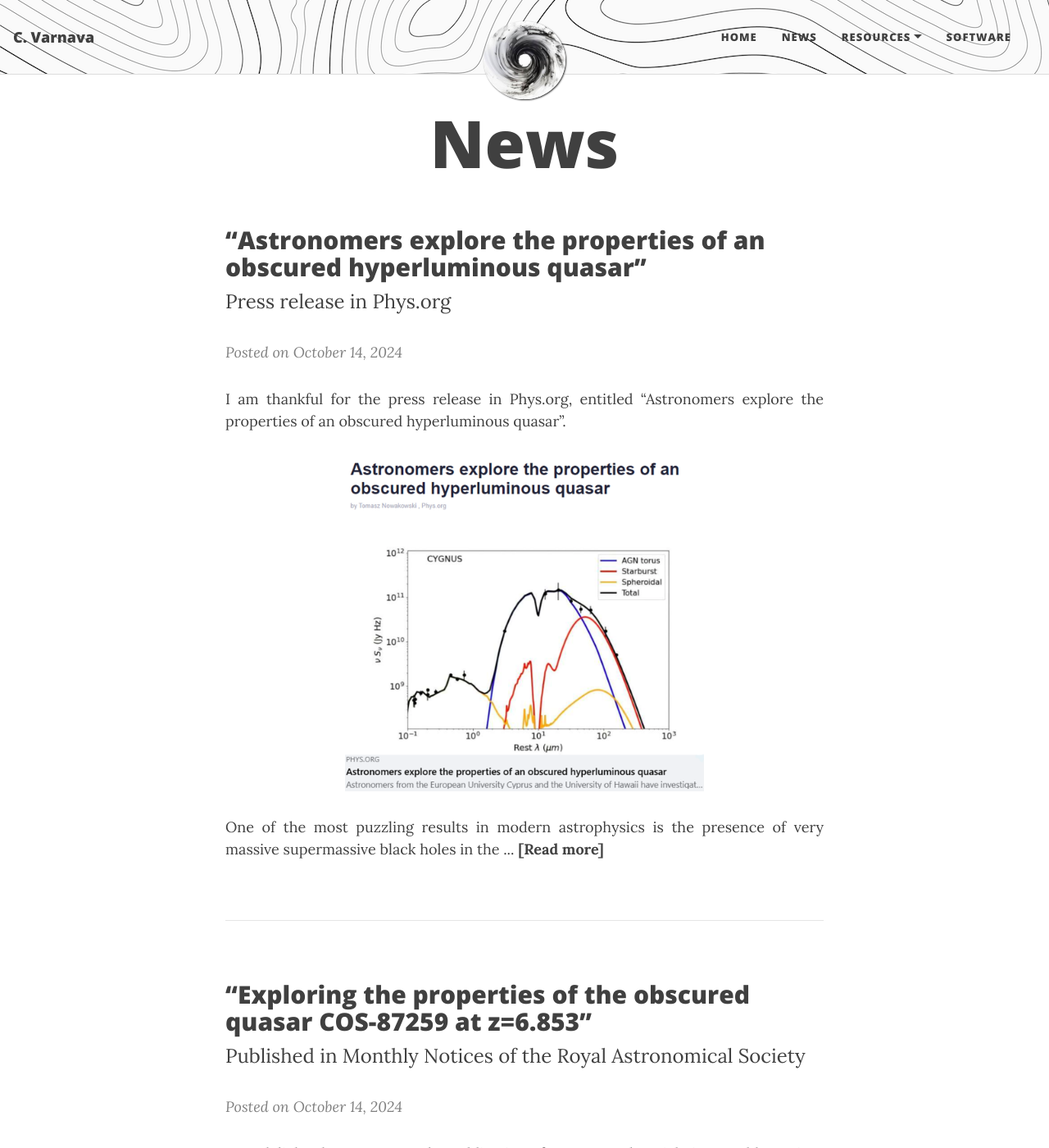
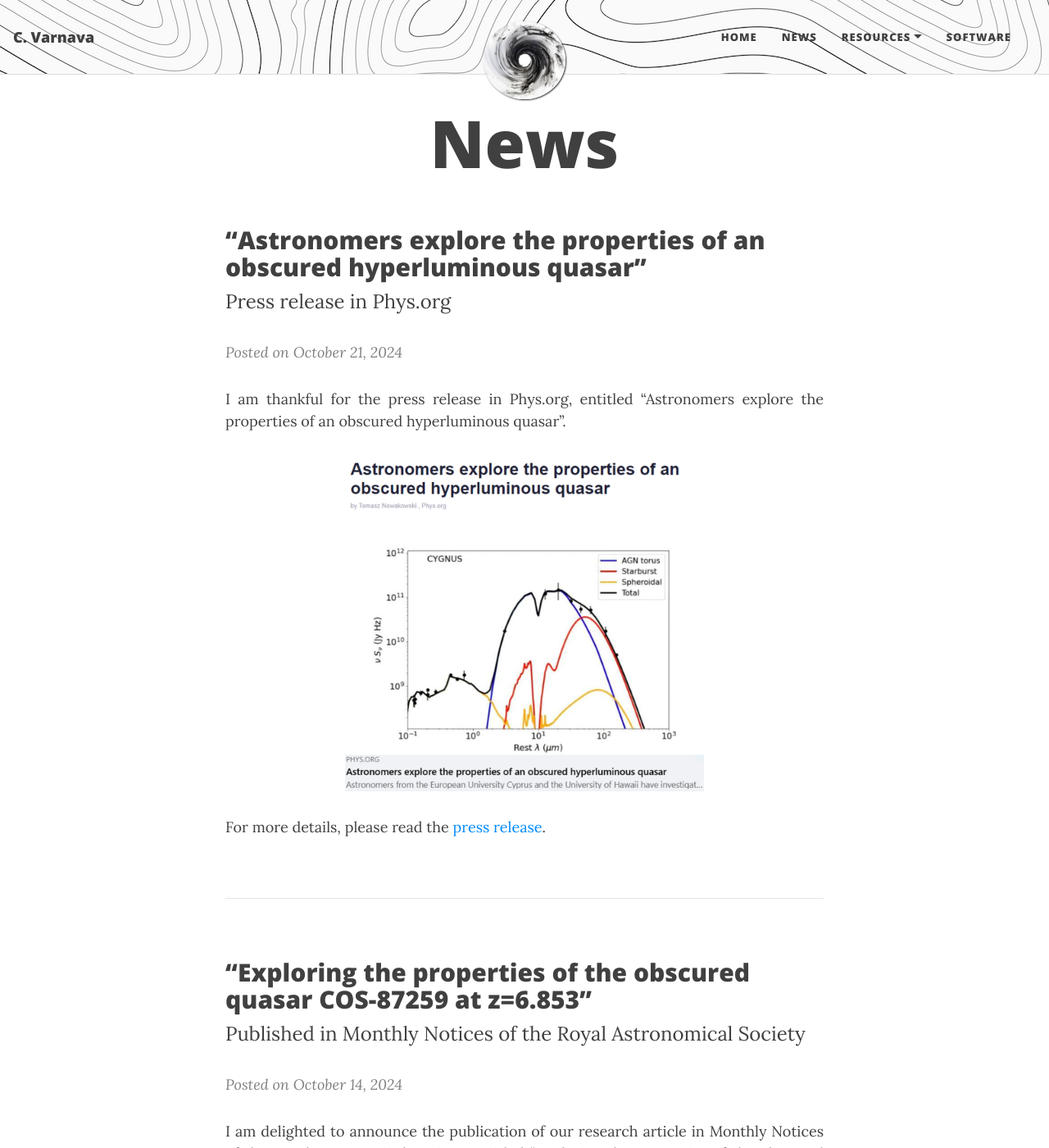
Before and after one commit to ch-var/ch-var.github.io, a Jekyll site: the page built from news.html, in a window 1280 px wide and 1400 px high. Shown: the whole window at 82% size. Built offline with Jekyll 4.4.1, drawn with Linux system fonts in a browser that asks for light colours; formulas are drawn with MathJax 3.

Commit message:
Update news.html

```diff
--- a/news.html
+++ b/news.html
@@ -8,7 +8,7 @@
 <font size="+2">Press release in Phys.org</font>
 <p>
 <p>
-<i style="color:#808080";>Posted on October 14, 2024</i>
+<i style="color:#808080";>Posted on October 21, 2024</i>
 
 <p align='justify'>I am thankful for the press release in Phys.org, entitled “Astronomers explore the properties of an obscured hyperluminous quasar”.
 
@@ -16,7 +16,7 @@
 <img src="/assets/img/press.png" width="60%" height="60%">
 </p>
 
-<p align='justify'>One of the most puzzling results in modern astrophysics is the presence of very massive supermassive black holes in the ... <a href="https://ch-var.github.io/2024-10-14-COS-87529"><b style="color:#424242";>[Read more]</b></a>
+<p align='justify'>For more details, please read the <a href="https://phys.org/news/2024-10-astronomers-explore-properties-obscured-hyperluminous.html">press release</a>.
 </p>
 <br>
 <hr width="100%" size="2">
```
